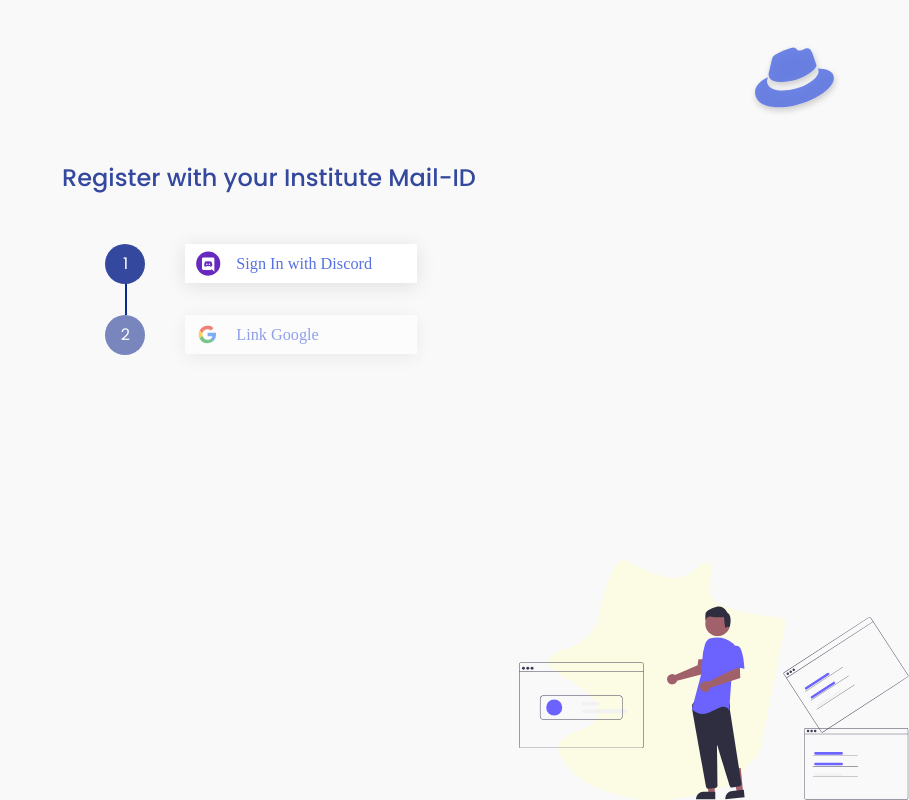
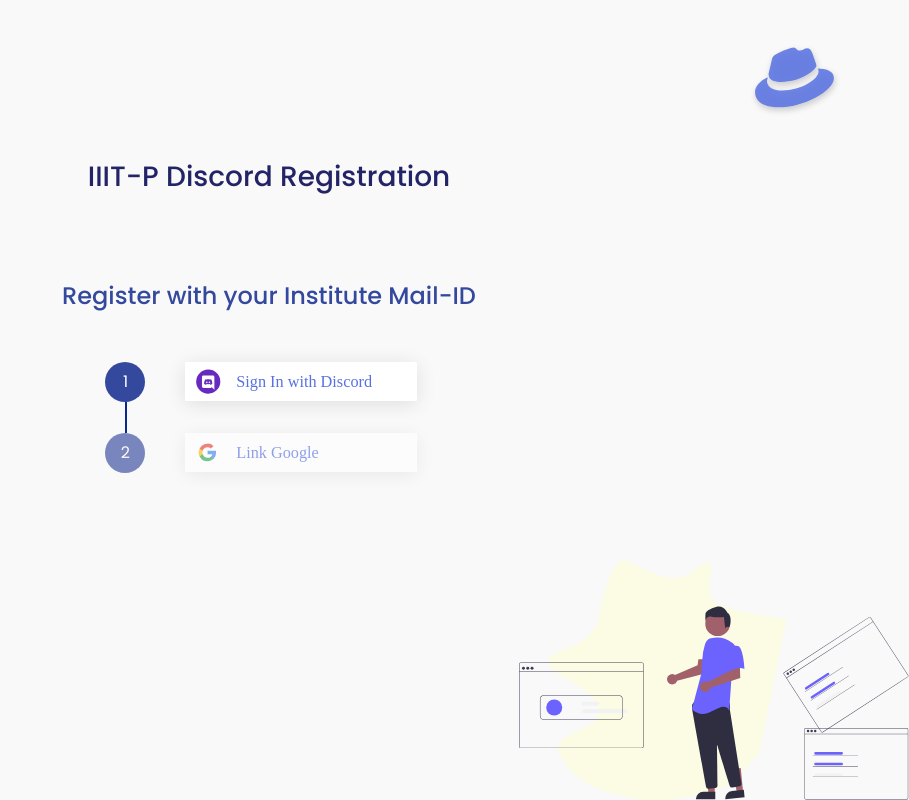
Before and after one commit to IIIT-Pune/iiitp-discord-auth, a React (Create React App) app in the folder client/: page / in a window 1280 px wide. Shown: the whole page, without its empty margins (371-1280 px from the left). Built offline with nearby package versions, Linux system fonts and the light colour scheme; no server answers.

Commit message:
Update Login.jsx

```diff
--- a/client/src/components/Login.jsx
+++ b/client/src/components/Login.jsx
@@ -122,6 +122,10 @@
         <div className="Auth page">
             {redirectAuth ? <Redirect to="/authorised" /> : null}
             {redirect ? <Redirect to="/" /> : null}
+            <h3>IIIT-P Discord Registration</h3>
+            <br />
+            <br />
+            <br />
             <span id="prompt">Register with your Institute Mail-ID</span>
             <img src={WhiteHatBlue} className="WhiteHatBlue" alt="" />
             <div className="auth">
```
